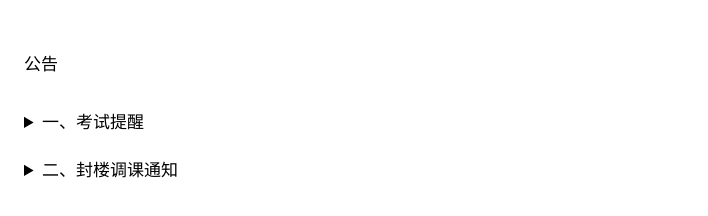
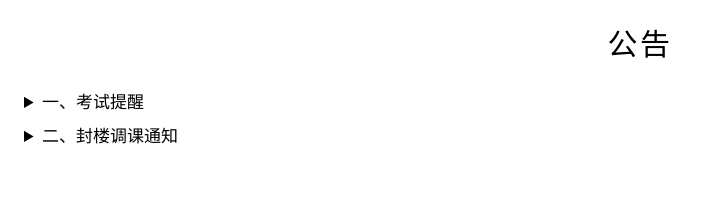
Before and after one commit to qinghejun123/college-notice, a plain HTML site: page index.html in a window 1280 px wide. Shown: the whole page, without its empty margins (0-708 px from the left). Drawn offline with Linux system fonts and the light colour scheme.

Commit message:
Add files via upload

```diff
--- a/index.html
+++ b/index.html
@@ -7,7 +7,7 @@
 <style>
 body{
   margin:0;
-  padding:48px 24px;
+  padding:24px 24px 48px;
   background:#fff;
   color:#000;
   font-family:"PingFang SC","Microsoft YaHei","Noto Sans SC",sans-serif;
@@ -15,26 +15,35 @@ body{
   line-height:2;
 }
 h1{
-  font-size:17px;
-  font-weight:400;
-  margin:0 0 24px;
+  font-size:30px;
+  font-weight:500;
+  line-height:1.4;
+  text-align:center;
+  margin:0 0 20px;
+  letter-spacing:.08em;
 }
-details{margin:0 0 14px}
+details{
+  margin:0;
+  padding:0;
+}
 summary{
   cursor:pointer;
   font-size:17px;
   line-height:2;
   outline-offset:2px;
 }
-details[open] summary{margin-bottom:10px}
 .body{
   font-size:15px;
   line-height:1.95;
   color:#333;
   padding-left:4px;
+  margin:6px 0 0;
 }
+.body p{margin:0 0 8px}
+.body p:last-child{margin-bottom:0}
 @media (max-width:480px){
-  body{padding:40px 18px}
+  body{padding:18px 18px 40px}
+  h1{font-size:24px;margin-bottom:14px}
 }
 </style>
 </head>
```
